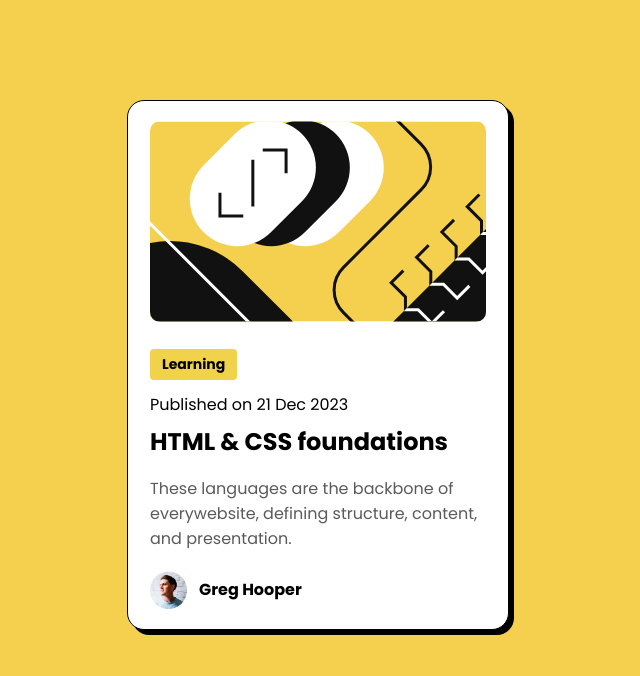
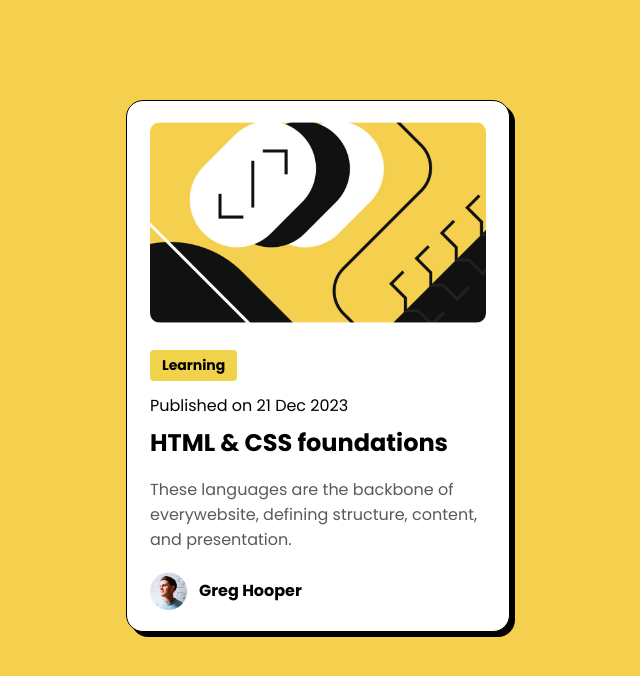
Before and after one commit to nikhil-131/Blog-Preview-Card, a plain HTML site: page index.html in a window 1280 px wide. Shown: the whole page, without its empty margins (322-962 px from the left). Drawn offline with Linux system fonts and the light colour scheme.

Commit message:
first commit

```diff
--- a/index.html
+++ b/index.html
@@ -9,7 +9,7 @@
 <body>
   <div class="container">
     <div class="image">
-      <img src="/images/illustration-article.svg" alt="">
+      <img src="/images/illustration-article.jpg" alt="">
     </div>
     <div class="box">
       <span class="learning">Learning</span>
@@ -19,7 +19,7 @@
     </div>
 
     <div class="footer">
-      <img src="/images/image-avatar.webp" alt="">
+      <img src="/images/image-avatar.jpg" alt="">
       <span>Greg Hooper</span>
     </div>
 
--- a/styles.css
+++ b/styles.css
@@ -14,6 +14,7 @@ body {
     border: 1px solid black;
     border-radius: 17px;
     box-shadow: 5px 5px;
+    padding: 1px;
 }
 
 .box {
@@ -29,6 +30,7 @@ body {
 .image img {
     margin: 20px 0;
     border-radius: 10px;
+    width: 336px;
 }
 
 .learning {
```
Also changed, not shown: images/illustration-article.jpg (added), images/illustration-article.svg (deleted), images/image-avatar.jpg (renamed from images/image-avatar.webp).
